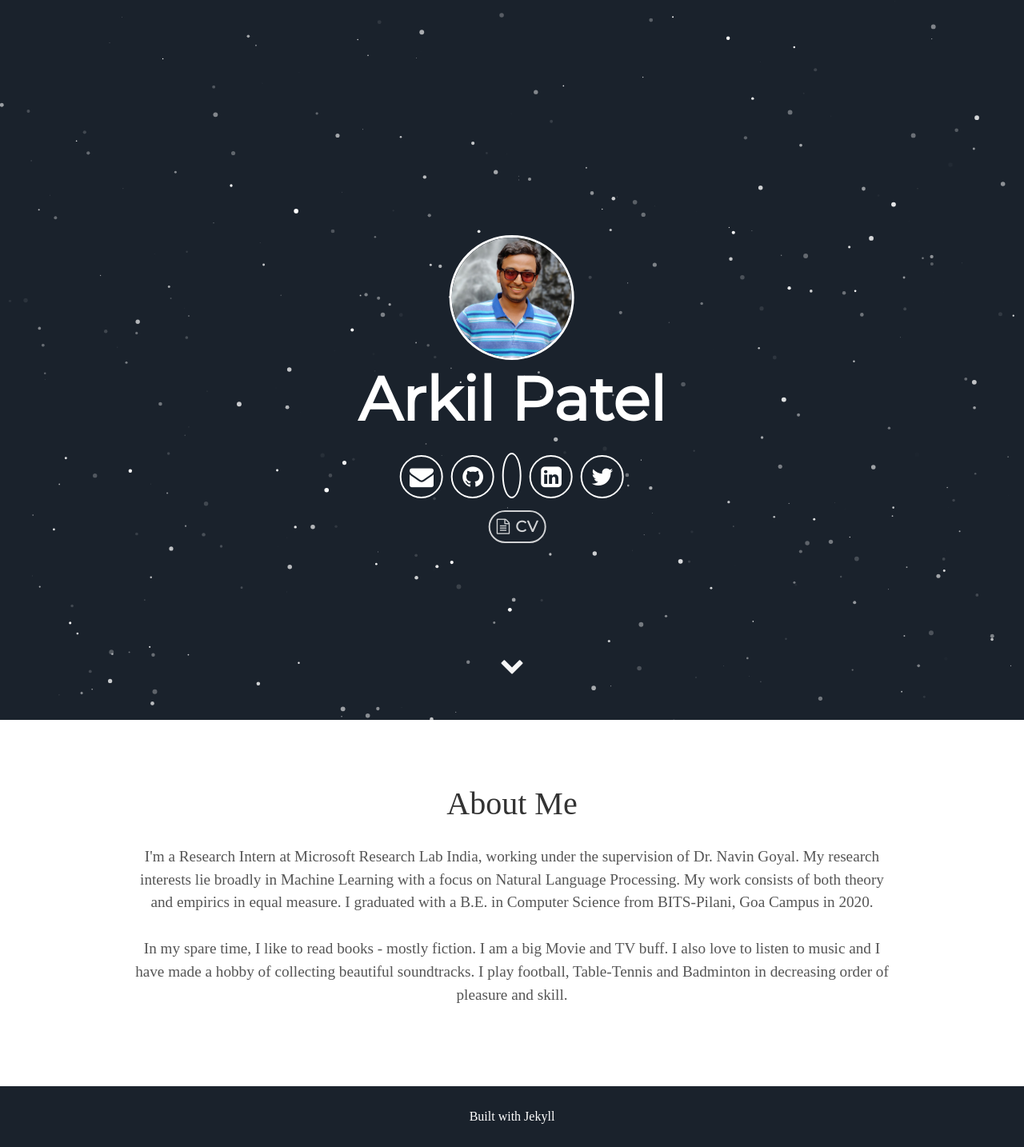
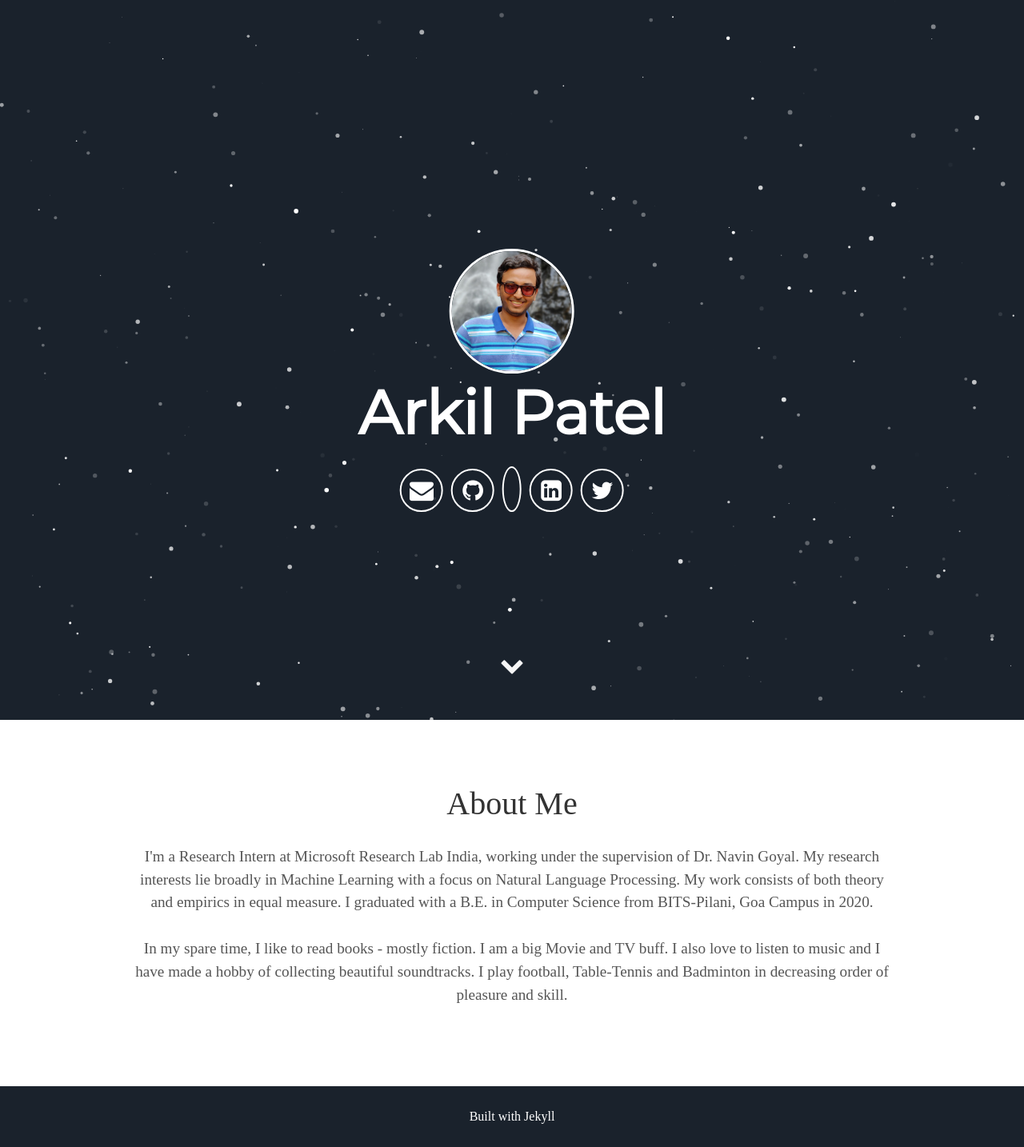
Before and after one commit to arkilpatel/arkilpatel.github.io, a Jekyll site: the page built from index.html, in a window 1280 px wide. Shown: the whole page at 80% size. Built offline with Jekyll 4.4.1, drawn with Linux system fonts in a browser that asks for light colours; some web fonts are replaced; a style sheet for code colours, icons or effects is not loaded.

Commit message:
Remove CV

```diff
--- a/_includes/header.html
+++ b/_includes/header.html
@@ -18,8 +18,8 @@
             <ul class="navigation">
               <!--
               <li class="navigation__item"><a href="https://www.thomas-zuehlke.de" title="link to Blog"><i class="fa fa-link"></i>&nbsp;Blog</a></li>
+              <li class="navigation__item"><a href="https://drive.google.com/file/d/1s_FEgz7BdjOvyro_dEtDqQEuEalrvC2V/view?usp=sharing" title="link to Blog"><i class="fa fa-file-text-o"></i>&nbsp;CV</a></li>
               -->
-              <li class="navigation__item"><a href="https://drive.google.com/file/d/1s_FEgz7BdjOvyro_dEtDqQEuEalrvC2V/view?usp=sharing" title="link to Blog"><i class="fa fa-file-text-o"></i>&nbsp;CV</a></li>
             </ul>
         </nav>
       </div>
```
